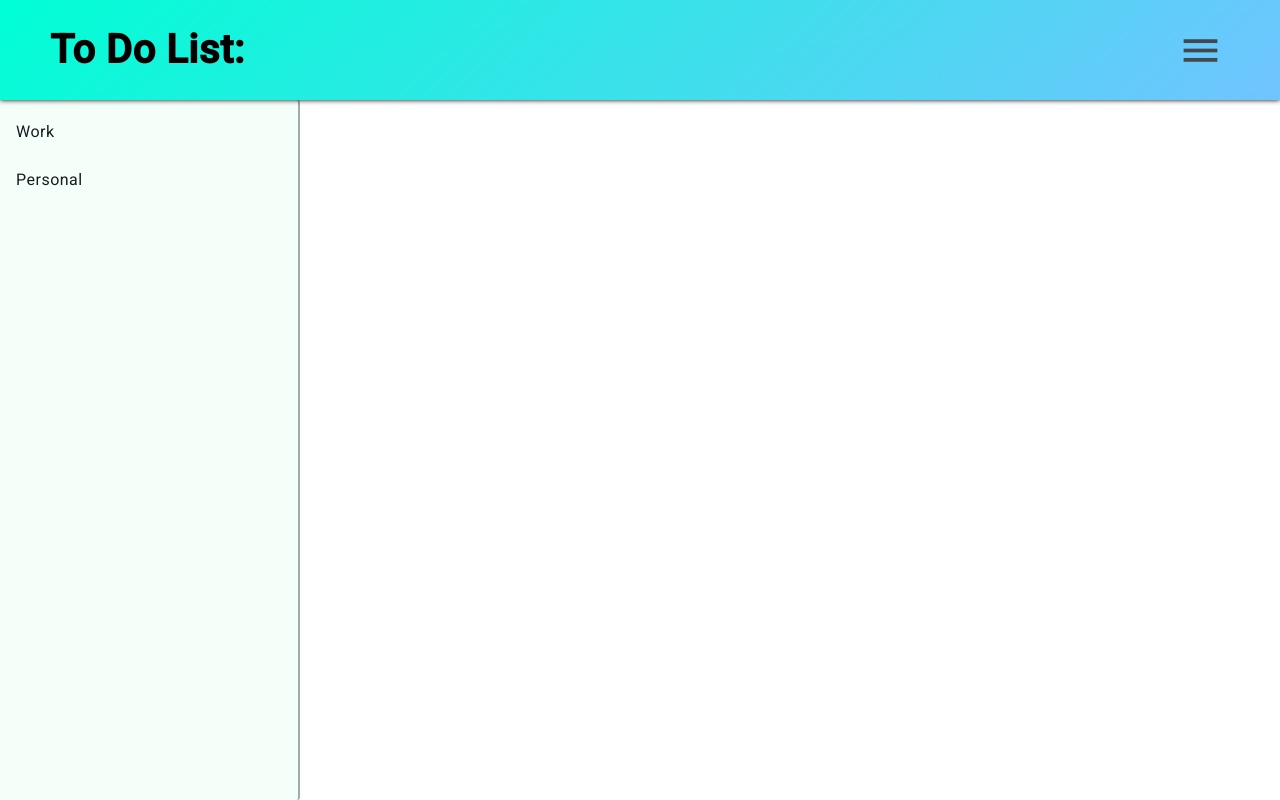
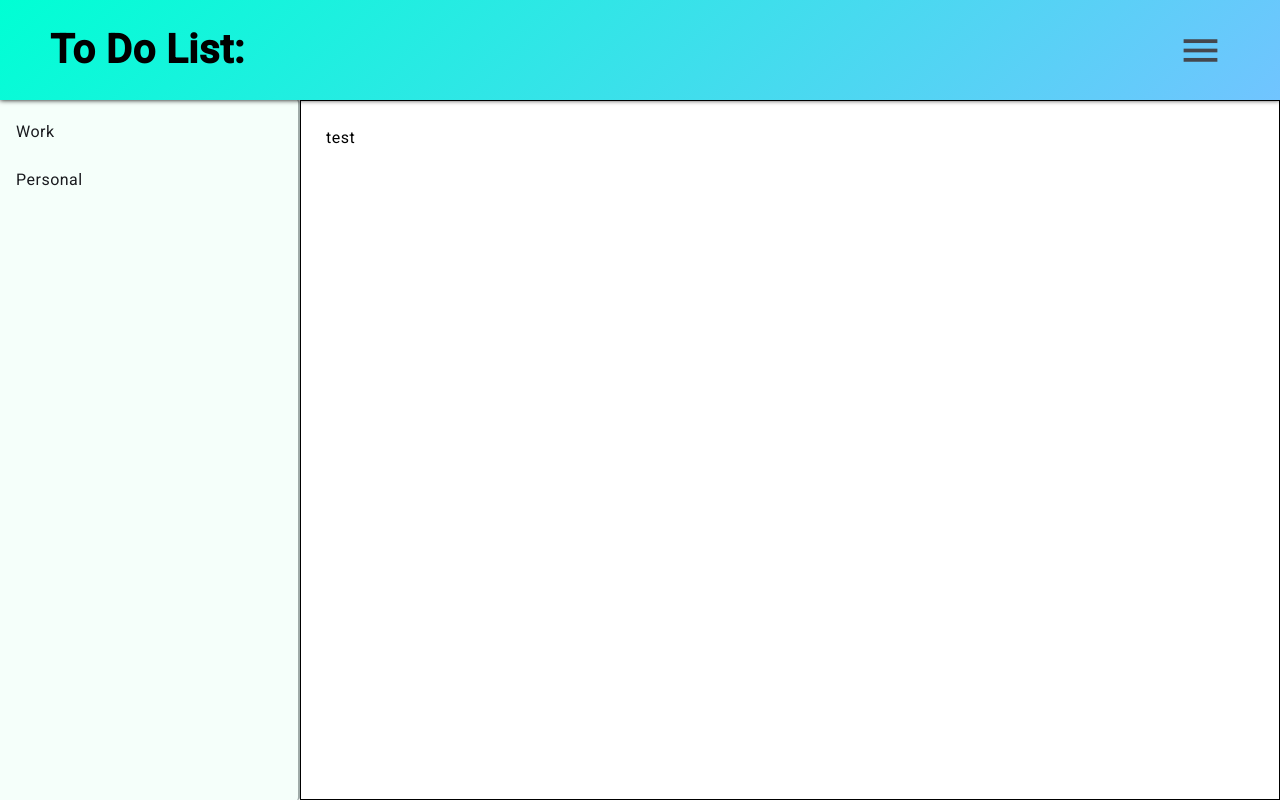
Before and after one commit to Harrys1456/To-Do-List, an Angular app: page / in a window 1280 px wide. Built offline with nearby package versions, Linux system fonts and the light colour scheme.

Commit message:
Added a task-list component for the tasks of the category

```diff
--- a/src/app/app.component.css
+++ b/src/app/app.component.css
@@ -43,6 +43,7 @@ header{
 /**/
 
 #side-nav-container{
+    float: left;
     width: 300px;
     height: calc(100% - 100px);
     background-color: #F5FFFA;
--- a/src/app/app.component.html
+++ b/src/app/app.component.html
@@ -25,3 +25,4 @@
       </mat-action-list>
     </mat-sidenav>
 </div>
+<app-task-list></app-task-list>
--- /dev/null
+++ b/src/app/task-list/task-list.component.css
@@ -0,0 +1,7 @@
+#main-task-container{
+    float: left;
+    border: solid black 1px;
+    height: calc(100% - 100px);
+    padding: 25px 25px;
+    width: calc(100% - 300px);
+}
--- /dev/null
+++ b/src/app/task-list/task-list.component.html
@@ -0,0 +1,3 @@
+<div id="main-task-container">
+    test
+</div>
```
Also changed, not shown: src/app/app.component.ts (+5 -3 lines), src/app/task-list/task-list.component.ts (added, +12 -0 lines), 1 other file (tests, documents, lock files or other folders).
